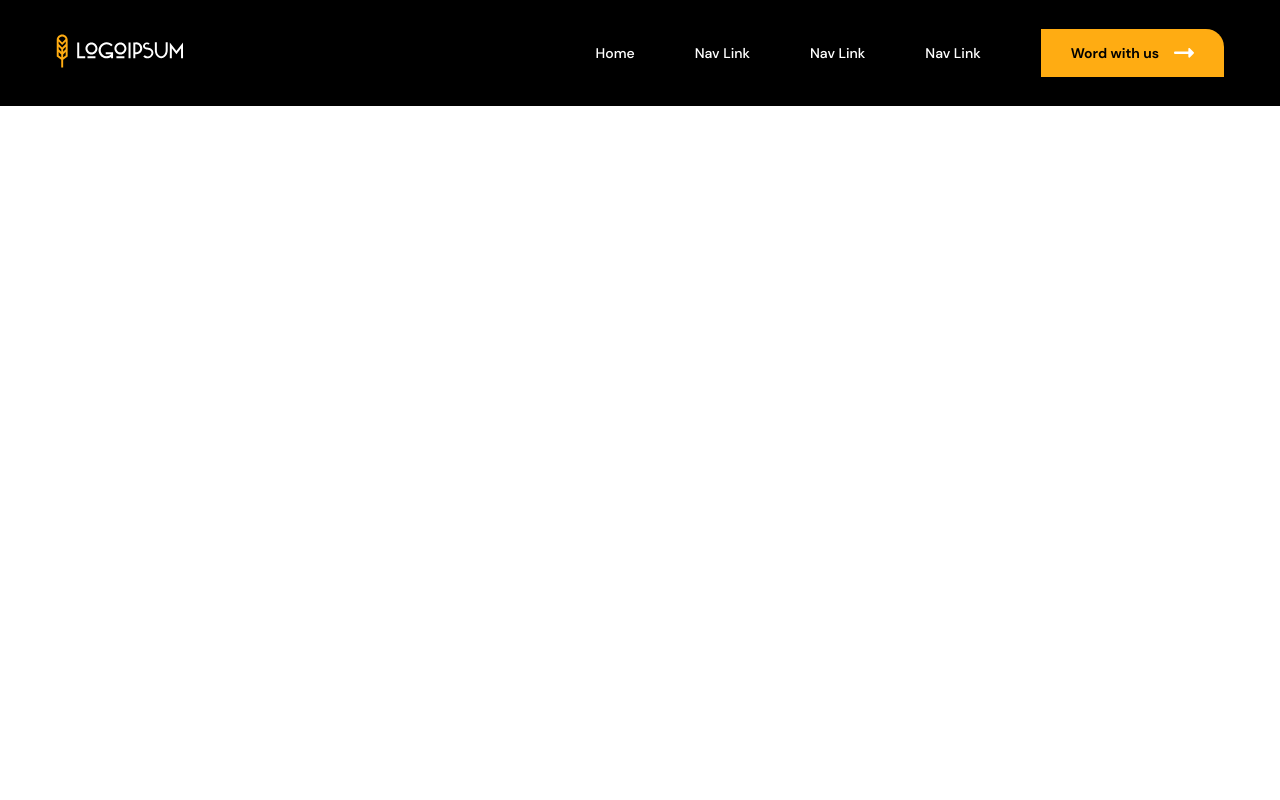
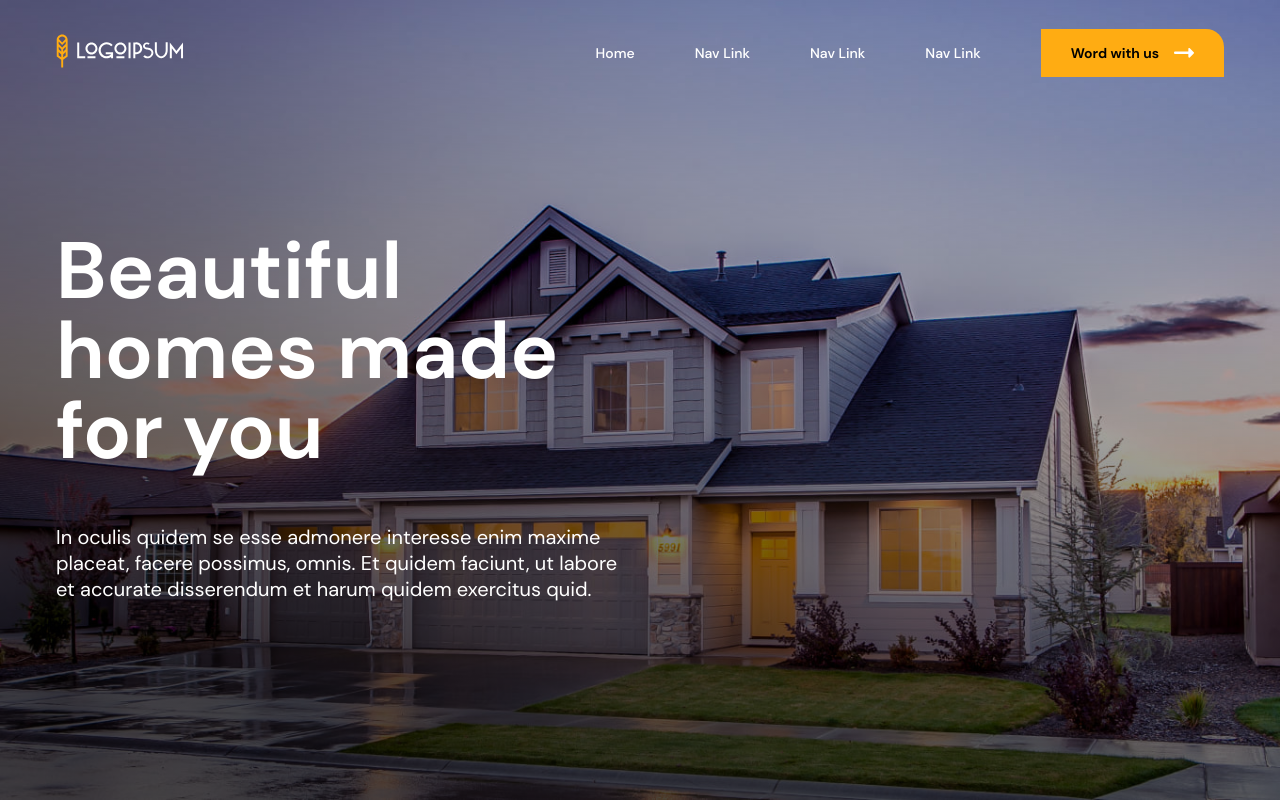
Before and after one commit to KevinMons1/real-estate, a React (Create React App) app: page / in a window 1280 px wide. Built offline with nearby package versions, Linux system fonts and the light colour scheme.

Commit message:
Header homePage integration
Header homePage integration

```diff
--- a/src/assets/styles/01-settings/_colors.scss
+++ b/src/assets/styles/01-settings/_colors.scss
@@ -1,4 +1,4 @@
 $color-primary: #000000;
 $color-secondary: #FFAC12;
 
-$background-linear: linear-gradient(#271A00, #000000);
+$background-linear: linear-gradient(#271A00, #000);
--- a/src/assets/styles/01-settings/_typography.scss
+++ b/src/assets/styles/01-settings/_typography.scss
@@ -1,6 +1,10 @@
 $html-font-size: 16px;
 $font-size-base: 14px;
+$font-size-sm: 20px;
+$font-size-md: 24px;
+$font-size-lg: 50px;
+$font-size-xl: 80px;
 
+$font-primary-bold: 'DMSans Bold';
 $font-primary-medium: 'DMSans Medium';
 $font-primary-regular: 'DMSans Regular';
-$font-primary-bold: 'DMSans Bold';
--- /dev/null
+++ b/src/assets/styles/02-tools/_positions.scss
@@ -0,0 +1,6 @@
+@mixin position-absolute-center {
+  position: absolute;
+  top: 50%;
+  left: 50%;
+  transform: translate(-50%, -50%);
+}
--- a/src/assets/styles/04-elements/_buttons.scss
+++ b/src/assets/styles/04-elements/_buttons.scss
@@ -3,6 +3,7 @@
     padding: $spacer-sm $spacer-md;
     border-top-right-radius: 18px;
     font-family: $font-primary-bold;
+    transition: opacity 0.3s ease-out;
 
     &::after {
       content: '';
@@ -12,6 +13,10 @@
       margin-left: $spacer-sm;
       background-image: url('../../icons/arrow.svg');
       @extend .background-image-reset;
+    }
+
+    &:hover {
+      opacity: 0.5;
     }
 
     &--primary {
--- /dev/null
+++ b/src/assets/styles/04-elements/_list.scss
@@ -0,0 +1,7 @@
+.list {
+  &--reset {
+    li, ol {
+      list-style: none;
+    }
+  }
+}
--- /dev/null
+++ b/src/assets/styles/04-elements/_texts.scss
@@ -0,0 +1,19 @@
+.text {
+  &--sm {
+    font-size: $font-size-sm;
+  }
+
+  &--xl {
+    font-size: rem($font-size-xl);
+    line-height: rem($font-size-xl);
+  }
+
+  &--bold {
+    font-family: $font-primary-bold;
+  }
+
+  &--light {
+    font-family: $font-primary-regular;
+    font-weight: lighter;
+  }
+}
--- a/src/assets/styles/06-components/_header.scss
+++ b/src/assets/styles/06-components/_header.scss
@@ -0,0 +1,36 @@
+.header {
+  &__main {
+    position: relative;
+    height: 100vh;
+
+    &::before, &::after {
+      @include position-absolute-center;
+      content: '';
+      width: 100%;
+      height: 100%;
+    }
+
+    &::before {
+      background-image: url("../../images/background-house.jpg");
+      background-size: cover;
+      background-position: center;
+      background-repeat: no-repeat;
+      z-index: -1;
+    }
+
+    &::after {
+      background: rgb(0,0,0);
+      background: linear-gradient(15deg, rgba(0,0,0,0.7) 20%, rgba(255,255,255,0) 100%);
+      z-index: -1;
+    }
+
+    &__content {
+      width: 50%;
+      color: #fff;
+
+      &--wrapper {
+        @include position-absolute-center;
+      }
+    }
+  }
+}
--- a/src/assets/styles/06-components/_nav.scss
+++ b/src/assets/styles/06-components/_nav.scss
@@ -1,6 +1,9 @@
 .nav-main {
   padding: $spacer-md 0;
-  background-color: $color-primary;
+
+  &--primary {
+    background-color: $color-primary;
+  }
 
   &__content, &__list {
     display: flex;
--- a/src/assets/styles/main.scss
+++ b/src/assets/styles/main.scss
@@ -5,12 +5,16 @@
 @import "01-settings/typography";
 
 @import "02-tools/media-queries";
+@import "02-tools/positions";
 @import "02-tools/px-to-rem";
 
 @import "03-generics/base";
 
 @import "04-elements/buttons";
 @import "04-elements/link";
+@import "04-elements/list";
+@import "04-elements/titles";
+@import "04-elements/texts";
 
 @import "05-objects/container";
 
--- a/src/components/header/header.tsx
+++ b/src/components/header/header.tsx
@@ -3,9 +3,15 @@ import NavBar from "../navBar/navBar";
 
 const Header = () => {
     return (
-        <header>
+        <header className="header__main">
             <NavBar />
-        </header>
+            <div className="container header__main__content--wrapper">
+                <div className="header__main__content">
+                    <h1 className="text--xl text--bold">Beautiful homes made for you</h1>
+                    <p className="text--sm text--light">In oculis quidem se esse admonere interesse enim maxime placeat, facere possimus, omnis. Et quidem faciunt, ut labore et accurate disserendum et harum quidem exercitus quid.</p>
+                </div>
+            </div>
+       </header>
     );
 };
 
--- a/src/components/navBar/navBar.tsx
+++ b/src/components/navBar/navBar.tsx
@@ -10,7 +10,7 @@ const NavBar = () => {
                         <img src={LogoRealEstate} alt="Logo of company"/>
                     </div>
                     <div className="nav-main__right">
-                        <ul className="nav-main__list">
+                        <ul className="list--reset nav-main__list">
                             <li className="nav-main__item">
                                 <a href="#" className="nav-main__link link--reset">Home</a>
                             </li>
```
Also changed, not shown: src/assets/images/background-house.jpg (added), src/assets/styles/04-elements/_titles.scss (added).
